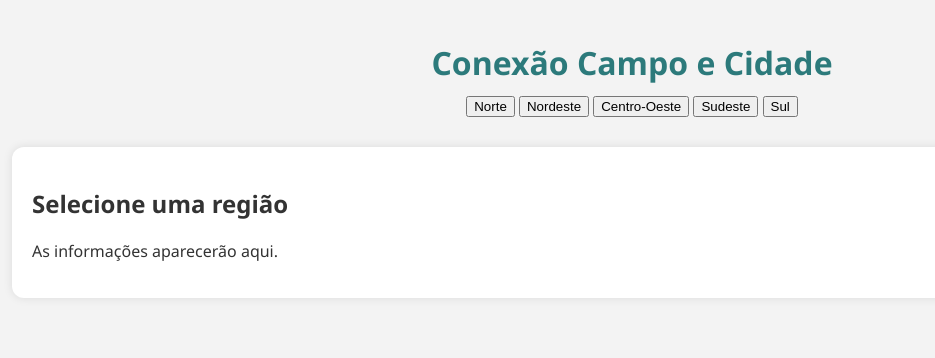
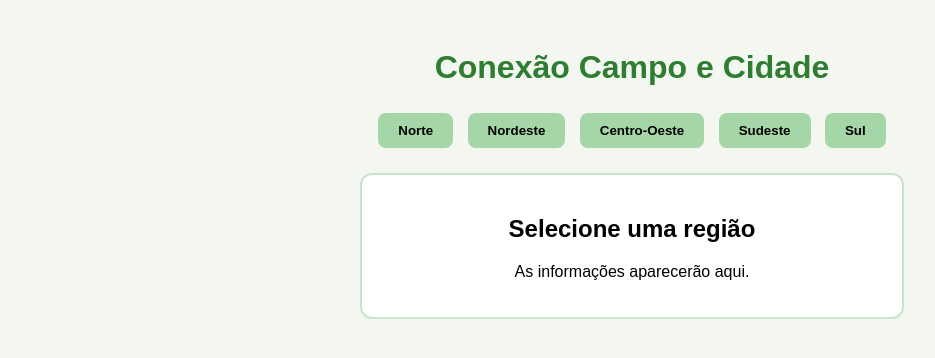
Before and after one commit to abdallahanab/Ana-B.-Agrinho-2025, a plain HTML site: page index.html in a window 1280 px wide. Shown: the whole page, without its empty margins (8-943 px from the left). Drawn offline with Linux system fonts and the light colour scheme.

Commit message:
Update style.css
resolução

```diff
--- a/style.css
+++ b/style.css
@@ -1,44 +1,39 @@
 body {
-  font-family: 'Segoe UI', sans-serif;
-  background-color: #f3f3f3;
-  margin: 0;
+  font-family: Arial, sans-serif;
+  background-color: #f3f7f0;
   padding: 20px;
   text-align: center;
-  color: #333;
-}
-
-.container {
-  max-width: 800px;
-  margin: auto;
 }
 
 h1 {
-  font-size: 2em;
-  color: #2c7a7b;
-  margin-bottom: 10px;
+  color: #2e7d32;
 }
 
-.botoes-regioes button {
-  background-color: #319795;
-  color: white;
+.botoes {
+  margin: 20px 0;
+}
+
+button {
+  margin: 5px;
+  padding: 10px 20px;
+  background-color: #a5d6a7;
   border: none;
-  margin: 10px 5px;
-  padding: 10px 20px;
-  font-size: 1em;
   border-radius: 8px;
   cursor: pointer;
-  transition: 0.3s;
+  font-weight: bold;
 }
 
-.botoes-regioes button:hover {
-  background-color: #2c7a7b;
+button:hover {
+  background-color: #81c784;
 }
 
 .info-box {
-  background-color: white;
+  margin-top: 20px;
+  background-color: #ffffff;
   padding: 20px;
-  margin-top: 30px;
+  border: 2px solid #c8e6c9;
   border-radius: 12px;
-  box-shadow: 0 0 10px rgba(0,0,0,0.1);
-  text-align: left;
+  max-width: 500px;
+  margin-left: auto;
+  margin-right: auto;
 }
```
